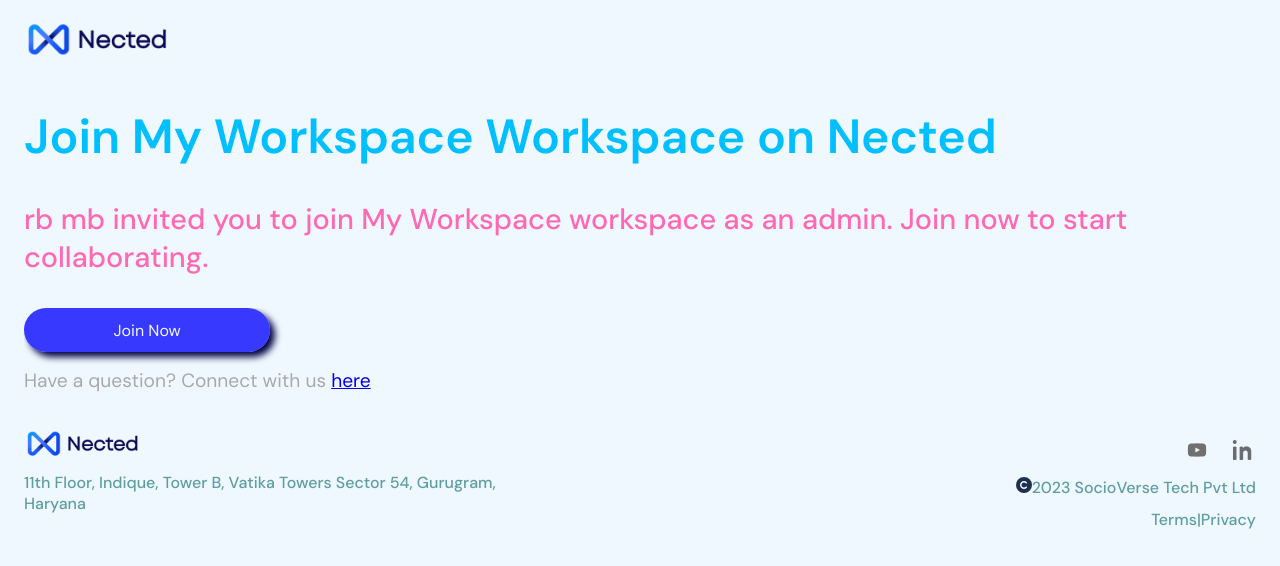
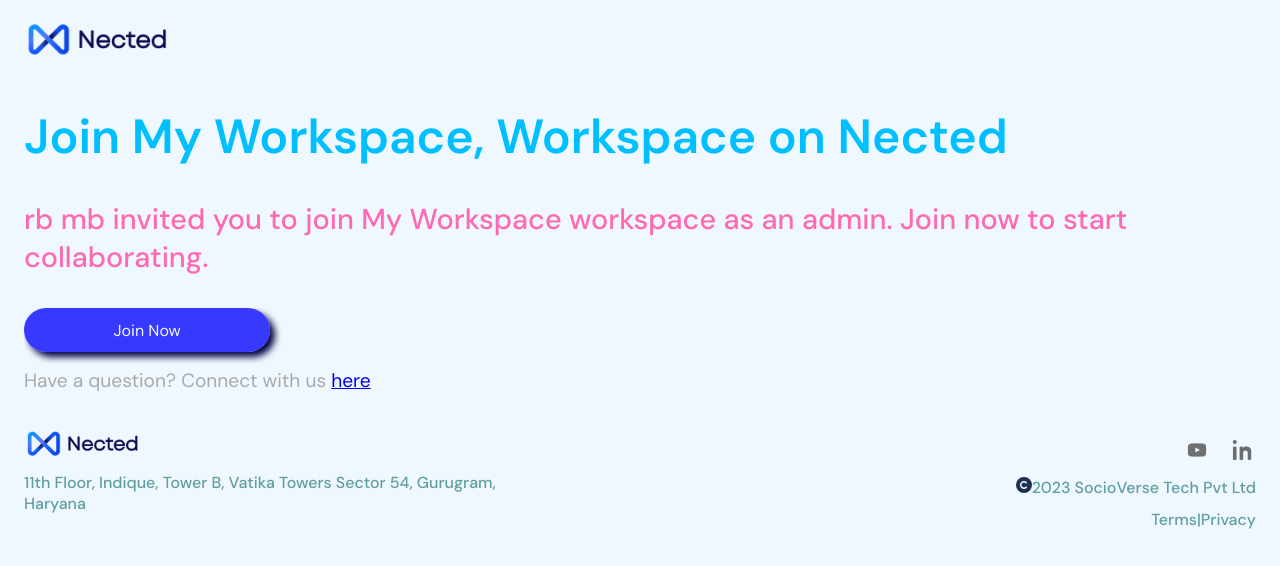
Before and after one commit to kapilchaudharygithub/Nected, a plain HTML site: page index.html in a window 1280 px wide. Drawn offline with Linux system fonts and the light colour scheme.

Commit message:
Update index.html

```diff
--- a/index.html
+++ b/index.html
@@ -17,7 +17,7 @@
 
             <main class="flex">
                 <h3>
-                    Join My Workspace Workspace on Nected
+                    Join My Workspace, Workspace on Nected
                 </h3>
                 <p>
                     rb mb invited you to join My Workspace workspace as an admin. Join now to start collaborating.
```
